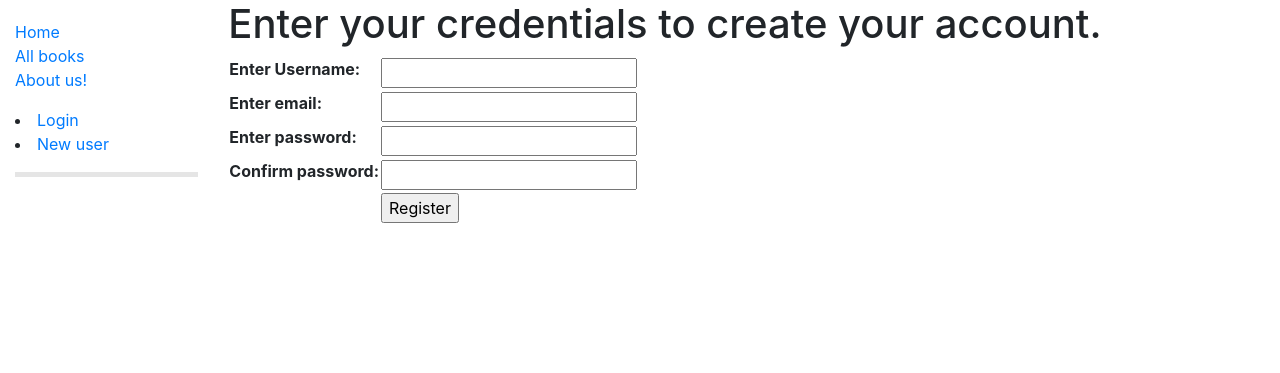
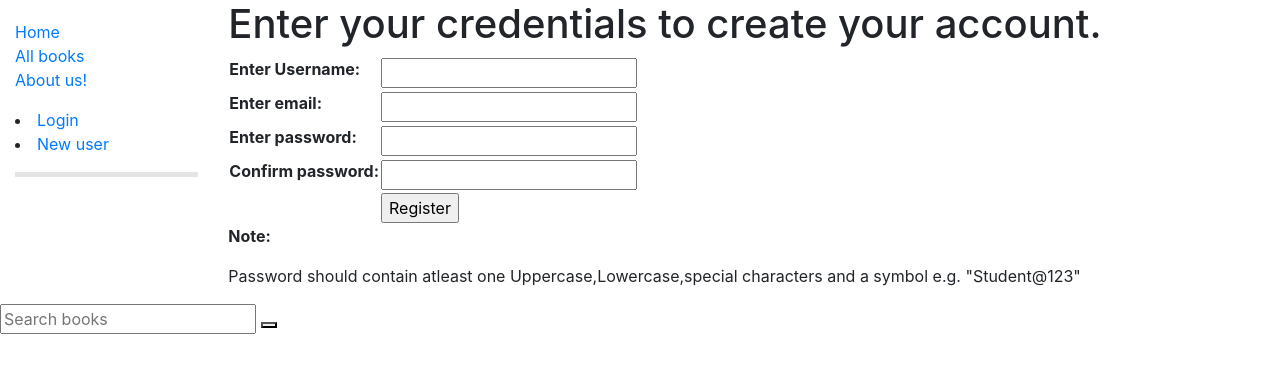
Before and after one commit to lokeshhari/Lokallibrary-web, a Django app: page /finalyear/register/ in a window 1280 px wide. Shown: the top 373 px of the page. Run offline with Django 3.2, Linux system fonts and the light colour scheme; some libraries are stand-ins or nearby versions.

Commit message:
refined process

```diff
--- a/finalyear/forms.py
+++ b/finalyear/forms.py
@@ -21,6 +21,12 @@ class CustomUserCreationForm(forms.Form):
         r = User.objects.filter(username=username)
         if r.count():
             raise  ValidationError("Username already exists")
+        c=0
+        for a in username:
+            if (a.isspace()):
+                c=1
+        if c:
+            raise ValidationError("Username shouldnot contain space")
         return username
 
     def clean_email(self):
@@ -34,6 +40,20 @@ class CustomUserCreationForm(forms.Form):
         password1 = self.cleaned_data.get('password1')
         password2 = self.cleaned_data.get('password2')
 
+
+        if not any(char.isdigit() for char in password2):
+            raise ValidationError('Password should have at least one numeric characters')
+
+        if not any(char.isupper() for char in password2):
+            raise ValidationError('Password should have at least one uppercase letter')
+
+        if not any(char.islower() for char in password2):
+            raise ValidationError('Password should have at least one lowercase letter')
+
+        if not any(char in SpecialSym for char in password2):
+            raise ValidationError('Password should have at least one of the symbols $@#')
+
+
         if password1 and password2 and password1 != password2:
             raise ValidationError("Password doesn't match")
 
--- a/finalyear/templates/base_generic.html
+++ b/finalyear/templates/base_generic.html
@@ -5,15 +5,19 @@
   <meta charset="utf-8">
   <meta name="viewport" content="width=device-width, initial-scale=1">
   <link rel="stylesheet" href="https://stackpath.bootstrapcdn.com/bootstrap/4.1.3/css/bootstrap.min.css" integrity="sha384-MCw98/SFnGE8fJT3GXwEOngsV7Zt27NXFoaoApmYm81iuXoPkFOJwJ8ERdknLPMO" crossorigin="anonymous">
+  <link rel="stylesheet" href="https://cdnjs.cloudflare.com/ajax/libs/font-awesome/4.7.0/css/font-awesome.min.css">
+
   <!-- Add additional CSS in static file -->
   {% load static %}
   <link rel="stylesheet" href="{% static 'css/styles.css' %}">
   <link rel="shortcut icon" href="{% static 'images/techjorgansfavicon.jpg' %}"/>
 </head>
 <body>
-  <div class="container-fluid">
+    <div class="container-fluid">
     <div class="row">
       <div class="col-sm-2">
+
+
       {% block sidebar %}
         <ul class="sidebar-nav">
           <li><a href="{% url 'index' %}">Home</a></li>
@@ -41,6 +45,14 @@
       <div class="col-sm-10 ">{% block content %}{% endblock %}</div>
     </div>
   </div>
+<div class="search-container">
+    <form method="get" action="{% url 'search' %}">
+      <input type="text" placeholder="Search books" name="search">
+      <button type="submit"></button>
+    </form>
+  </div>
+
+
 {% block pagination %}
     {% if is_paginated %}
         <div class="pagination" style="margin-left:300px;">
--- a/finalyear/templates/finalyear/book_detail.html
+++ b/finalyear/templates/finalyear/book_detail.html
@@ -1,5 +1,5 @@
 {% extends "base_generic.html" %}
-{% block title %} <title>{{ book.title }}</title> {% endblock %}
+
 {% block content %}
 
   <h3>{{ book.title }}</h3>
@@ -19,7 +19,7 @@
 </div>
 
 
-<br><br>
+
 <link rel="stylesheet" href="https://cdnjs.cloudflare.com/ajax/libs/font-awesome/4.7.0/css/font-awesome.min.css">
 
 
--- a/finalyear/templates/finalyear/register.html
+++ b/finalyear/templates/finalyear/register.html
@@ -11,11 +11,9 @@
          {% if messages %}
             <ul>
 		        {% for message in messages %}
-                <li>{{ message }}</li>
+        	        <li class="text-danger">{{ message }}</li>
                 	{% endfor %}
-            </ul>
 	{% endif %}
-
 		        <h1>Enter your credentials to create your account.</h1>
 
 		         <form method="post" >
@@ -24,12 +22,15 @@
                 		{{ form.as_table }}
                 		 <tr>
                 		    	<td></td>
-                    <td><input type="submit" name="submit" value="Register" />
+                	    		<td><input type="submit" name="submit" value="Register" /></td>
 
-</td>
                			</tr>
 	             	    </table>
+	<P><strong> Note:</strong></p>
+				<p>Password should contain atleast one Uppercase,Lowercase,special characters and a symbol e.g. "Student@123"</p>
          		</form>
+
+            	</ul>
      </div>
 
 {% endblock %}
--- a/finalyear/urls.py
+++ b/finalyear/urls.py
@@ -14,4 +14,5 @@ urlpatterns = [
     path('books/<int:pk>/update/', views.BookUpdate.as_view(), name='book_update'),
     path('books/<int:pk>/delete/', views.BookDelete.as_view(), name='book_delete'),
     path('register/',views.register,name='register'),
+    path('results/', views.SearchView.as_view(), name='search'),
 ]
--- a/finalyear/views.py
+++ b/finalyear/views.py
@@ -1,6 +1,6 @@
 
 # Create your views here.
-from django.shortcuts import render,get_object_or_404
+from django.shortcuts import render,get_object_or_404,redirect
 from django.views import generic
 from finalyear.models import Book, Author, Genre ,Language
 from django.contrib.auth.mixins import LoginRequiredMixin
@@ -99,9 +99,28 @@ def register(request):
         if f.is_valid():
             f.save()
             messages.success(request, 'Account created successfully')
-            return HttpResponseRedirect(reverse('register'))
+            return redirect('register')
 
     else:
         f = CustomUserCreationForm()
 
     return render(request, 'finalyear/register.html', {'form': f})
+
+
+
+class SearchView(generic.ListView):
+    model = Book
+    template_name = 'finalyear/search.html'
+    context_object_name = 'all_search_results'
+
+    def get_queryset(self):
+        result = super(SearchView, self).get_queryset()
+        query = self.request.GET.get('search')
+
+        if query:
+            postresult = Book.objects.filter(title__contains= query)
+            result = postresult
+        else:
+            result = None
+
+        return result
--- a/locallibrary/urls.py
+++ b/locallibrary/urls.py
@@ -19,11 +19,16 @@ from django.urls import include
 from django.views.generic import RedirectView
 from django.conf import settings
 from django.conf.urls.static import static
+from django.contrib.auth import views as auth_views
 
 urlpatterns = [
     path('admin/', admin.site.urls),
     path('finalyear/', include('finalyear.urls')),
     path('accounts/', include('django.contrib.auth.urls')),
     path('', RedirectView.as_view(url='finalyear/', permanent=True)),
+    path('reset_password/',auth_views.PasswordResetView.as_view(),name='reset_password'),
+    path('reset_password_send/',auth_views.PasswordResetDoneView.as_view(),name='password_reset_done'),
+    path('reset/<uidb64>/<token>',auth_views.PasswordResetView.as_view(),name='password_reset_done'),
+    path('reset_password_complete/',auth_views.PasswordResetCompleteView.as_view(),name='password_reset_complete'),
 ]
 urlpatterns += static(settings.STATIC_URL, document_root=settings.STATIC_ROOT)
--- a/templates/registration/password_reset_email.html
+++ b/templates/registration/password_reset_email.html
@@ -1,2 +1,2 @@
-Someone asked for password reset for email {{ email }}. Follow the link below:
+Someone asked for password reset for email {{ email }}. Follow the link given below:
 {{ protocol}}://{{ domain }}{% url 'password_reset_confirm' uidb64=uid token=token %}
--- a/templates/registration/password_reset_form.html
+++ b/templates/registration/password_reset_form.html
@@ -1,6 +1,7 @@
 {% extends "base_generic.html" %}
 
 {% block content %}
+<p> Enter your email address </p>
   <form action="" method="post">
   {% csrf_token %}
   {% if form.email.errors %}
```
Also changed, not shown: finalyear/static/css/styles.css (+38 -0 lines), finalyear/templates/finalyear/search.html (added, +13 -0 lines), locallibrary/settings.py (+7 -3 lines). Lines whose indentation alone changed are shown as unchanged.
